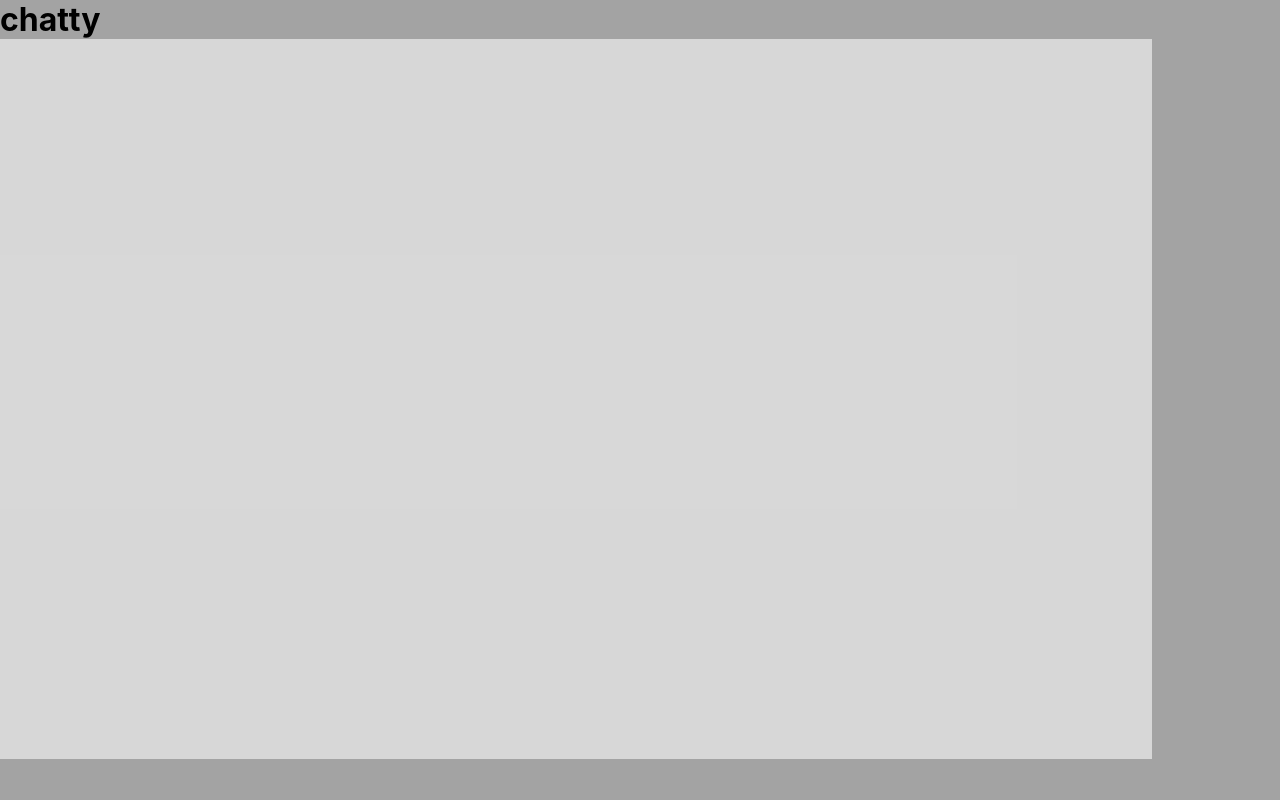
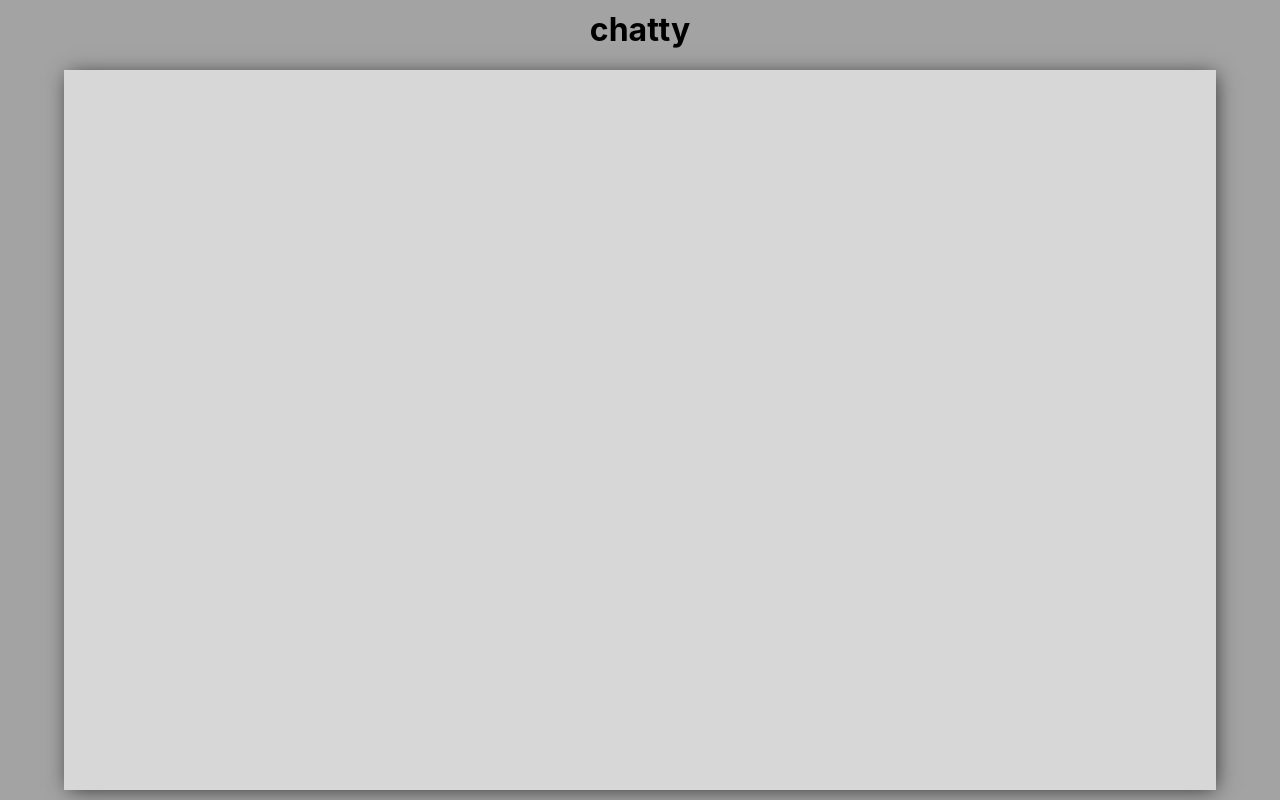
Before and after one commit to likithaaa/chatty, a React (Create React App) app: page / in a window 1280 px wide. Built offline with nearby package versions, Linux system fonts and the light colour scheme.

Commit message:
Add sidebar

```diff
--- a/src/App.css
+++ b/src/App.css
@@ -3,6 +3,8 @@
 }
 
 .app {
+  display: grid;
+  place-items: center;
   background-color: rgba(92, 92, 92, 0.564);
   height: 100vh;
 }
@@ -10,6 +12,7 @@
 .body {
   display: flex;
   background-color: rgba(255, 255, 255, 0.571);
+  box-shadow: 2px 2px 20px -3px rgb(46, 43, 43);
   height: 90vh;
   width: 90vw;
 }
--- a/src/App.js
+++ b/src/App.js
@@ -1,5 +1,6 @@
 import React from 'react';
 import './App.css';
+import Sidebar from './Sidebar';
 
 function App() {
   return (
@@ -7,7 +8,7 @@ function App() {
       <h1>chatty</h1>
 
       <div className="body">
-        {/* Sidebar */}
+        <Sidebar />
         {/* Chatty */}
       </div>
     </div>
--- /dev/null
+++ b/src/Sidebar.jsx
@@ -0,0 +1,14 @@
+import React from 'react';
+import './Sidebar.css';
+
+function Sidebar() {
+  return (
+    <div className="sidebar">
+      <div className="sidebarHeader"></div>
+
+      <div className="sidebarSearch"></div>
+    </div>
+  );
+}
+
+export default Sidebar;
```
Also changed, not shown: src/Sidebar.css (added).
